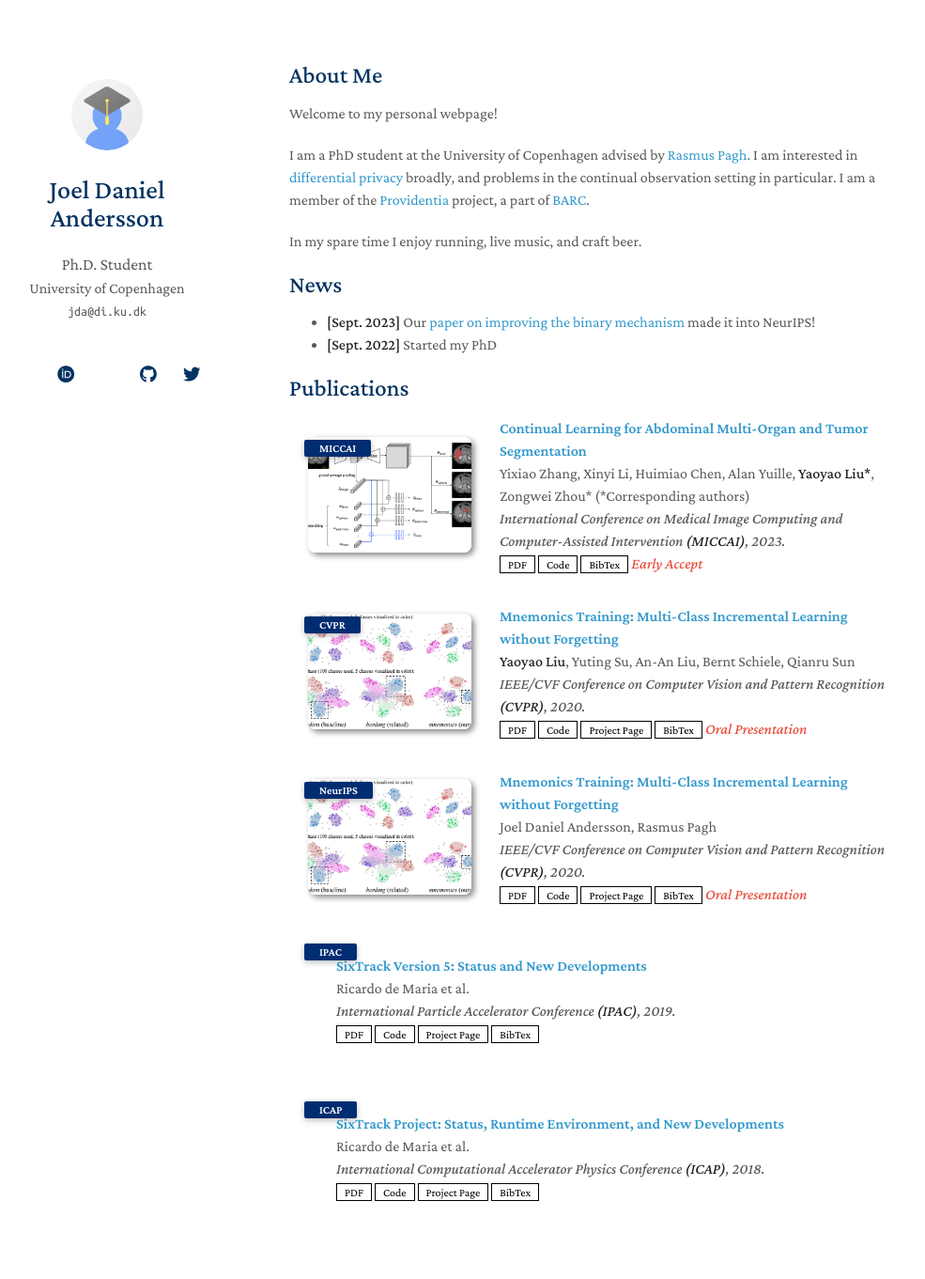
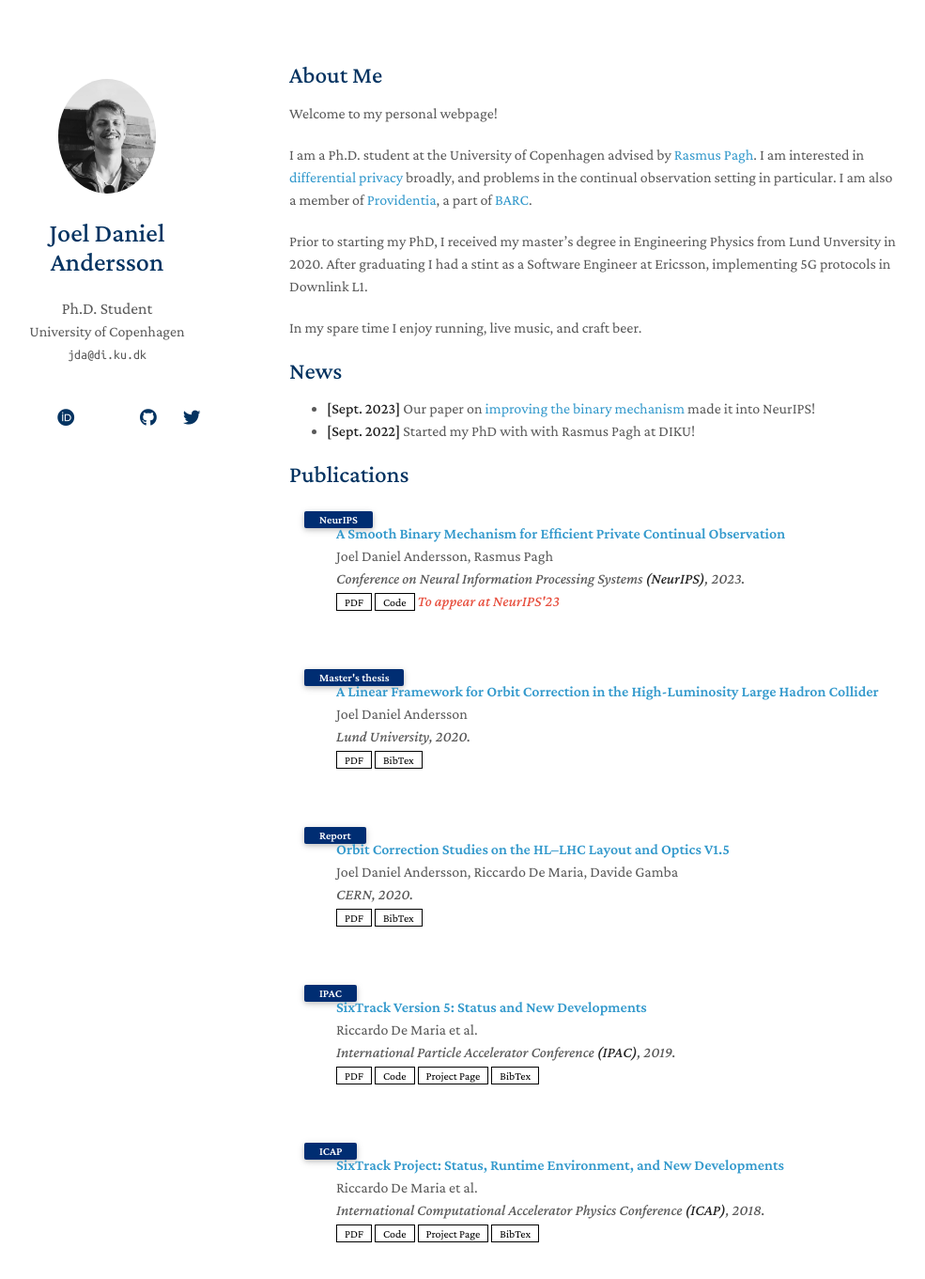
Before and after one commit to jodander/jodander.github.io, a Jekyll site: the page built from index.md, in a window 1280 px wide and 1400 px high. Shown: the top 1361 px of the window at 94% size, without its empty margins (162-1147 px from the left). Built offline with Jekyll 4.4.1, drawn with Linux system fonts in a browser that asks for light colours; nearby versions of some CDN libraries; a style sheet for code colours, icons or effects is not loaded; our own code applies the rules of GitHub Pages for plain Markdown files.

Commit message:
Big commit setting things up

```diff
--- a/_config.yml
+++ b/_config.yml
@@ -13,7 +13,7 @@ canonical: https://jdandersson.net
 # Links
 # If you don't need one of them, you may delete the corresponding line.
 google_scholar: https://scholar.google.com/citations?user=YIN6oFUAAAAJ
-cv_link: assets/files/curriculum_vitae.pdf
+cv_link: assets/files/cv.pdf
 github_link: https://github.com/jodander
 # linkedin: https://www.linkedin.com/
 twitter: https://twitter.com/jodander
@@ -21,9 +21,9 @@ orcid: https://orcid.org/0000-0003-2530-0520
 
 # Images (e.g., your profile picture and your website's favicon)
 # "favicon" and "favicon_dark" are used for the light and dark modes, respectively.
-avatar: ./assets/img/avatar.png
-favicon: ./assets/img/favicon.png
-favicon_dark: ./assets/img/favicon-dark.png
+avatar: ./assets/img/me.jpg
+# favicon: ./assets/img/favicon.png
+# favicon_dark: ./assets/img/favicon-dark.png
 
 # Footnote
 # You may use the option to disable the footnote, "Powered by Jekyll and Minimal Light theme."
--- a/_data/publications.yml
+++ b/_data/publications.yml
@@ -1,51 +1,44 @@
 main:
 
-  - title: Continual Learning for Abdominal Multi-Organ and Tumor Segmentation
-    authors: Yixiao Zhang, Xinyi Li, Huimiao Chen, Alan Yuille, <strong>Yaoyao Liu*</strong>, Zongwei Zhou* (*Corresponding authors)
-    conference_short: MICCAI
-    conference: International Conference on Medical Image Computing and Computer-Assisted Intervention <strong>(MICCAI)</strong>, 2023.
-    pdf: https://arxiv.org/pdf/2306.00988.pdf
-    code: https://github.com/MrGiovanni/ContinualLearning
-    bibtex: https://bib.yliu.me/MICCAI23.txt
-    image: ./assets/img/teaser_example_2.png
-    notes: Early Accept
-
-  - title: "Mnemonics Training: Multi-Class Incremental Learning without Forgetting"
-    authors: <strong>Yaoyao Liu</strong>, Yuting Su, An-An Liu, Bernt Schiele, Qianru Sun
-    conference_short: CVPR
-    conference: IEEE/CVF Conference on Computer Vision and Pattern Recognition <strong>(CVPR)</strong>, 2020.
-    pdf: https://arxiv.org/pdf/2002.10211.pdf
-    code: https://github.com/yaoyao-liu/class-incremental-learning/tree/main/mnemonics-training
-    page: https://class-il.mpi-inf.mpg.de/mnemonics/
-    bibtex: https://class-il.mpi-inf.mpg.de/mnemonics/
-    notes: Oral Presentation
-    image: ./assets/img/teaser_example.png
-
-  - title: "Mnemonics Training: Multi-Class Incremental Learning without Forgetting"
+  - title: "A Smooth Binary Mechanism for Efficient Private Continual Observation"
     authors: Joel Daniel Andersson, Rasmus Pagh
     conference_short: NeurIPS
-    conference: IEEE/CVF Conference on Computer Vision and Pattern Recognition <strong>(CVPR)</strong>, 2020.
-    pdf: https://arxiv.org/pdf/2002.10211.pdf
-    code: https://github.com/yaoyao-liu/class-incremental-learning/tree/main/mnemonics-training
-    page: https://class-il.mpi-inf.mpg.de/mnemonics/
-    bibtex: https://class-il.mpi-inf.mpg.de/mnemonics/
-    notes: Oral Presentation
-    image: ./assets/img/teaser_example.png
+    conference: Conference on Neural Information Processing Systems <strong>(NeurIPS)</strong>, 2023.
+    pdf: https://arxiv.org/pdf/2306.09666.pdf
+    code: https://github.com/jodander/smooth-binary-mechanism
+    # bibtex: https://class-il.mpi-inf.mpg.de/mnemonics/
+    notes: To appear at NeurIPS'23
+    # image: ./assets/img/teaser_example.png
+
+  - title: "A Linear Framework for Orbit Correction in the High-Luminosity Large Hadron Collider"
+    authors: Joel Daniel Andersson
+    conference_short: Master's thesis
+    conference: Lund University, 2020.
+    pdf: https://lup.lub.lu.se/luur/download?func=downloadFile&recordOId=8998721&fileOId=8998728
+    bibtex: http://lup.lub.lu.se/student-papers/record/8998721
+    # image: ./assets/img/teaser_example.png
+
+  - title: "Orbit Correction Studies on the HL–LHC Layout and Optics V1.5"
+    authors: Joel Daniel Andersson, Riccardo De Maria, Davide Gamba
+    conference_short: Report
+    conference: CERN, 2020.
+    pdf:  https://cds.cern.ch/record/2731920/files/CERN-ACC-NOTE-2020-0045.pdf
+    bibtex: https://cds.cern.ch/record/2731920/export/hx?ln=en
 
   - title: "SixTrack Version 5: Status and New Developments"
-    authors: Ricardo de Maria et al.
+    authors: Riccardo De Maria et al.
     conference_short: IPAC
     conference: International Particle Accelerator Conference <strong>(IPAC)</strong>, 2019.
     pdf:  https://accelconf.web.cern.ch/ipac2019/papers/wepts043.pdf
-    code: https://github.com/yaoyao-liu/class-incremental-learning/tree/main/mnemonics-training
-    page: https://accelconf.web.cern.ch/ipac2019/doi/JACoW-IPAC2019-WEPTS043.html
+    code: https://github.com/SixTrack/SixTrack
+    page: http://sixtrack.web.cern.ch/SixTrack/
     bibtex: https://accelconf.web.cern.ch/ipac2019/export/WEPTS043-bib.htm
 
   - title: "SixTrack Project: Status, Runtime Environment, and New Developments"
-    authors: Ricardo de Maria et al.
+    authors: Riccardo De Maria et al.
     conference_short: ICAP
     conference: International Computational Accelerator Physics Conference <strong>(ICAP)</strong>, 2018.
     pdf: https://accelconf.web.cern.ch/icap2018/papers/tupaf02.pdf
-    code: https://github.com/yaoyao-liu/class-incremental-learning/tree/main/mnemonics-training
-    page: https://accelconf.web.cern.ch/icap2018/doi/JACoW-ICAP2018-TUPAF02.html
+    code: https://github.com/SixTrack/SixTrack
+    page: http://sixtrack.web.cern.ch/SixTrack/
     bibtex: https://accelconf.web.cern.ch/icap2018/export/TUPAF02-bib.htm
--- a/index.md
+++ b/index.md
@@ -6,9 +6,9 @@ layout: homepage
 
 Welcome to my personal webpage!
 
-I am a PhD student at the University of Copenhagen advised by [Rasmus Pagh](https://rasmuspagh.net/). I am interested in [differential privacy](https://en.wikipedia.org/wiki/Differential_privacy) broadly, and problems in the continual observation setting in particular. I am a member of the [Providentia](https://www.rasmuspagh.net/providentia/) project, a part of [BARC](https://barc.ku.dk/).
+I am a Ph.D. student at the University of Copenhagen advised by [Rasmus Pagh](https://rasmuspagh.net/). I am interested in [differential privacy](https://en.wikipedia.org/wiki/Differential_privacy) broadly, and problems in the continual observation setting in particular. I am also a member of [Providentia](https://www.rasmuspagh.net/providentia/), a part of [BARC](https://barc.ku.dk/).
 
-<!-- Prior to starting my PhD, I received my master's degree in Engineering Physics from Lund Unversity in 2020. My [master's thesis](https://lup.lub.lu.se/student-papers/search/publication/8998721) was written at CERN and involved designing a linear framework for orbit correction in HL-LHC. After graduating I had a stint as a Baseband Software Engineer at Ericsson, implementing algorithms for 5G in Downlink L1. -->
+Prior to starting my PhD, I received my master's degree in Engineering Physics from Lund Unversity in 2020. After graduating I had a stint as a Software Engineer at Ericsson, implementing 5G protocols in Downlink L1.
 
 In my spare time I enjoy running, live music, and craft beer.
 
@@ -19,8 +19,8 @@ In my spare time I enjoy running, live music, and craft beer.
 
 ## News
 
-- **[Sept. 2023]** Our [paper on improving the binary mechanism](https://arxiv.org/abs/2306.09666) made it into NeurIPS!
-- **[Sept. 2022]** Started my PhD
+- **[Sept. 2023]** Our paper on [improving the binary mechanism](https://arxiv.org/abs/2306.09666) made it into NeurIPS!
+- **[Sept. 2022]** Started my PhD with with Rasmus Pagh at DIKU!
 
 {% include_relative _includes/publications.md %}
 
```
Also changed, not shown: assets/img/me.jpg (added), 2 other files.
